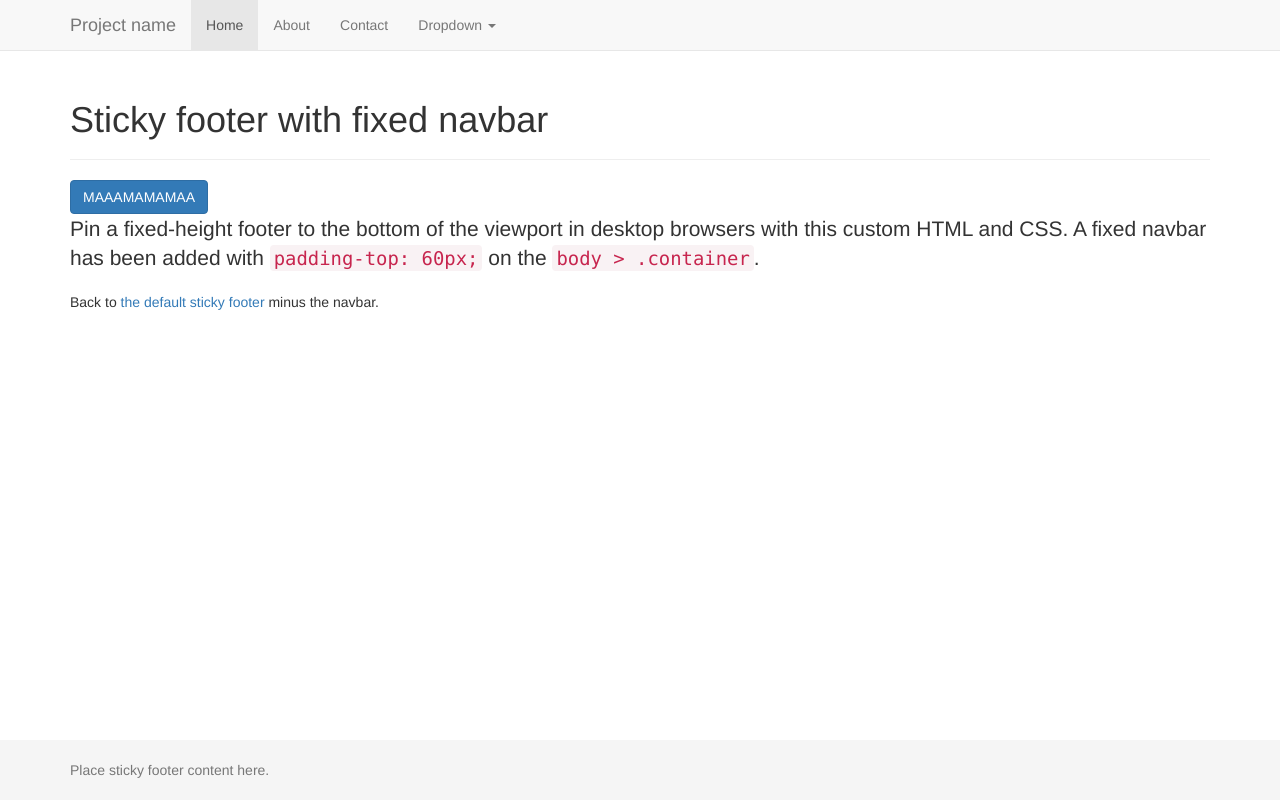
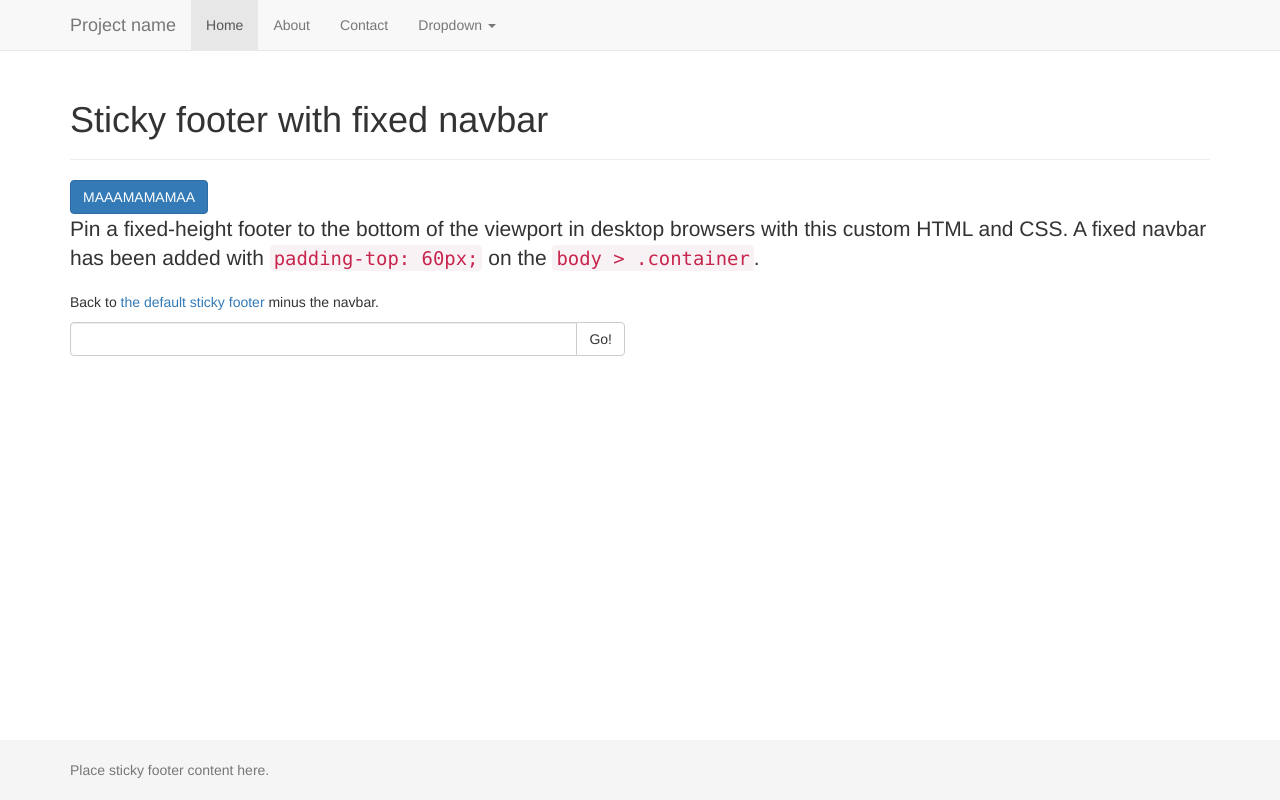
Before and after one commit to SudoQ/realclipper, a plain HTML site: page web/assets/test.html in a window 1280 px wide. Drawn offline with nearby package versions, Linux system fonts and the light colour scheme; a script that the page names is missing.

Commit message:
assorted changes

```diff
--- a/web/assets/test.html
+++ b/web/assets/test.html
@@ -72,7 +72,18 @@
 
       <p class="lead">Pin a fixed-height footer to the bottom of the viewport in desktop browsers with this custom HTML and CSS. A fixed navbar has been added with <code>padding-top: 60px;</code> on the <code>body > .container</code>.</p>
       <p>Back to <a href="../sticky-footer">the default sticky footer</a> minus the navbar.</p>
+	<div class="row">
+	  <div class="col-lg-6">
+		<div class="input-group">
+		  <input type="text" class="form-control">
+		  <span class="input-group-btn">
+			<button class="btn btn-default" type="button">Go!</button>
+		  </span>
+		</div><!-- /input-group -->
+	  </div><!-- /.col-lg-6 -->
+	</div><!-- /.row -->
     </div>
+
 
     <div class="footer">
       <div class="container">
```
